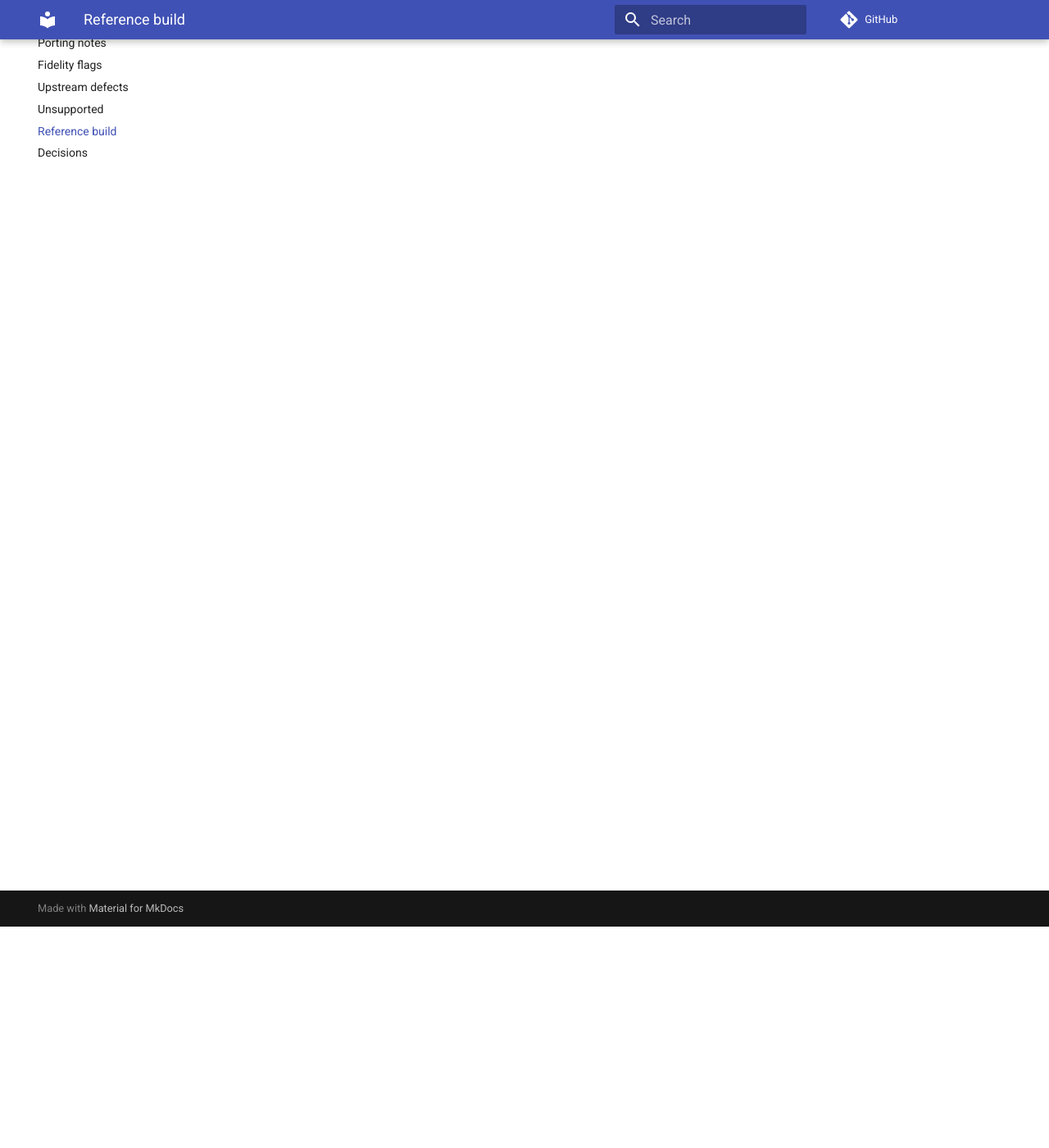
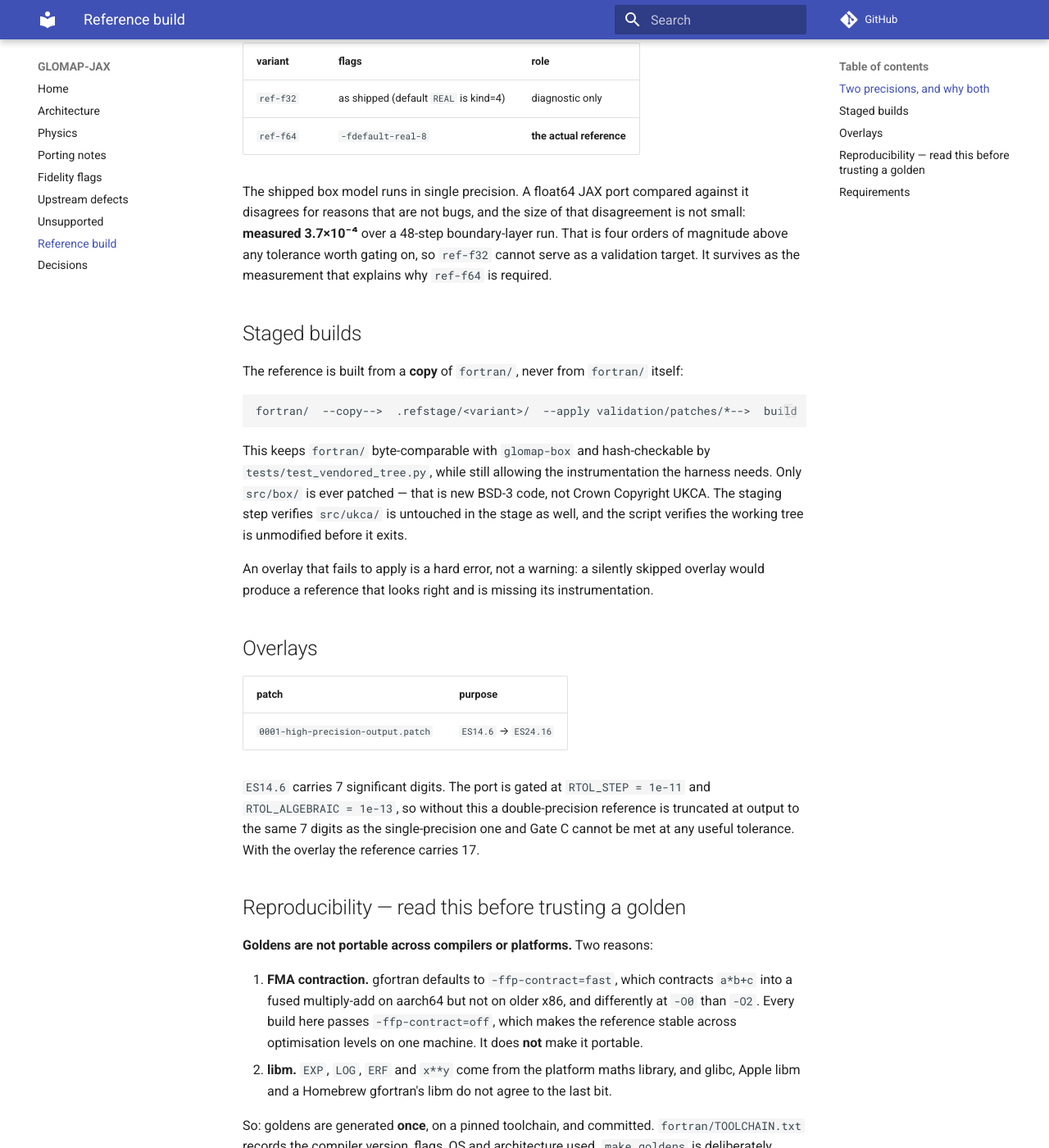
Before and after one commit to reflective-org/GLOMAP-JAX, an MkDocs documentation site: the page built from docs/REFERENCE_BUILD.md, in a window 1280 px wide and 1400 px high, scrolled down 270 px. Shown: the whole window at 82% size. Built offline with MkDocs 1.6.1 and Material for MkDocs 9.7.7, drawn with Linux system fonts in a browser that asks for light colours; comment, search, counter and statistics services are not loaded; some of the changed text lies outside the part shown.

Commit message:
Add the high-precision output overlay and document the reference build
Tasks 11b and 11c.

The shipped CSV writer emits ES14.6 -- seven significant digits. That is enough
to measure a 3.7e-4 precision floor and nowhere near enough to validate a port
gated at RTOL_STEP=1e-11 and RTOL_ALGEBRAIC=1e-13. Without this overlay a
-fdefault-real-8 reference is truncated at output to the same seven digits as
the single-precision one, so Gate C could not be met at any tolerance the
policy actually uses. With it the reference carries 17.

The build is now staged: fortran/ is copied to .refstage/<variant>/, overlays
are applied there, and the build runs from the copy. That keeps fortran/
byte-comparable with glomap-box and hash-checkable by the tamper test while
still allowing instrumentation. Only src/box/ is patched -- new BSD-3 code, not
Crown Copyright -- and staging verifies src/ukca/ is untouched in the stage too.
An overlay that fails to apply is a hard error, since a silently skipped one
would give a reference that looks right and is missing its instrumentation.

The precision test asserts significant digits on an EVOLVED field, not the
initial state: 1.0000000000000000E-08 is wide but carries no information, so
field width alone cannot distinguish a real precision gain from padding.

docs/REFERENCE_BUILD.md records why goldens are not portable -- FMA contraction
differs by architecture and optimisation level, and EXP/LOG/ERF come from the
platform libm -- and therefore why make goldens is never run in CI.

Co-Authored-By: Claude Opus 5 (1M context) <noreply@anthropic.com>

````diff
--- a/docs/REFERENCE_BUILD.md
+++ b/docs/REFERENCE_BUILD.md
@@ -1,3 +1,78 @@
-# REFERENCE_BUILD
+# Building the Fortran reference
 
-_To be written as the phases land._
+`validation/build_reference.sh [f32|f64|both]` produces the reference binaries
+the JAX port is validated against.
+
+## Two precisions, and why both
+
+| variant | flags | role |
+|---|---|---|
+| `ref-f32` | as shipped (default `REAL` is kind=4) | diagnostic only |
+| `ref-f64` | `-fdefault-real-8` | **the actual reference** |
+
+The shipped box model runs in single precision. A float64 JAX port compared
+against it disagrees for reasons that are not bugs, and the size of that
+disagreement is not small: **measured 3.7×10⁻⁴** over a 48-step boundary-layer
+run. That is four orders of magnitude above any tolerance worth gating on, so
+`ref-f32` cannot serve as a validation target. It survives as the measurement
+that explains why `ref-f64` is required.
+
+## Staged builds
+
+The reference is built from a **copy** of `fortran/`, never from `fortran/`
+itself:
+
+```
+fortran/  --copy-->  .refstage/<variant>/  --apply validation/patches/*-->  build
+```
+
+This keeps `fortran/` byte-comparable with `glomap-box` and hash-checkable by
+`tests/test_vendored_tree.py`, while still allowing the instrumentation the
+harness needs. Only `src/box/` is ever patched — that is new BSD-3 code, not
+Crown Copyright UKCA. The staging step verifies `src/ukca/` is untouched in the
+stage as well, and the script verifies the working tree is unmodified before it
+exits.
+
+An overlay that fails to apply is a hard error, not a warning: a silently
+skipped overlay would produce a reference that looks right and is missing its
+instrumentation.
+
+## Overlays
+
+| patch | purpose |
+|---|---|
+| `0001-high-precision-output.patch` | `ES14.6` → `ES24.16` |
+
+`ES14.6` carries 7 significant digits. The port is gated at `RTOL_STEP = 1e-11`
+and `RTOL_ALGEBRAIC = 1e-13`, so without this a double-precision reference is
+truncated at output to the same 7 digits as the single-precision one and Gate C
+cannot be met at any useful tolerance. With the overlay the reference carries 17.
+
+## Reproducibility — read this before trusting a golden
+
+**Goldens are not portable across compilers or platforms.** Two reasons:
+
+1. **FMA contraction.** gfortran defaults to `-ffp-contract=fast`, which
+   contracts `a*b+c` into a fused multiply-add on aarch64 but not on older x86,
+   and differently at `-O0` than `-O2`. Every build here passes
+   `-ffp-contract=off`, which makes the reference stable across optimisation
+   levels on one machine. It does **not** make it portable.
+2. **libm.** `EXP`, `LOG`, `ERF` and `x**y` come from the platform maths
+   library, and glibc, Apple libm and a Homebrew gfortran's libm do not agree to
+   the last bit.
+
+So: goldens are generated **once**, on a pinned toolchain, and committed.
+`fortran/TOOLCHAIN.txt` records the compiler version, flags, OS and
+architecture used. `make goldens` is deliberately **never** run in CI — a job
+that regenerated them would fail the drift gate on the first PR from a different
+machine, and the gate would then get loosened, which the tolerance policy
+forbids. See ADR-005.
+
+A CI job that rebuilds the Fortran must compare at tolerance, never by hash.
+
+## Requirements
+
+`gfortran` (16.1.0 on the pinned toolchain). For the in-process f2py comparison
+(Gate A) also `meson` and `ninja`, both in the `dev` extra — and note
+`numpy.f2py -c` shells out to `meson` **by name** through `PATH`, so
+`.venv/bin` must be on `PATH`, not merely used to invoke Python.
````
Also changed, not shown: 1 other file.
